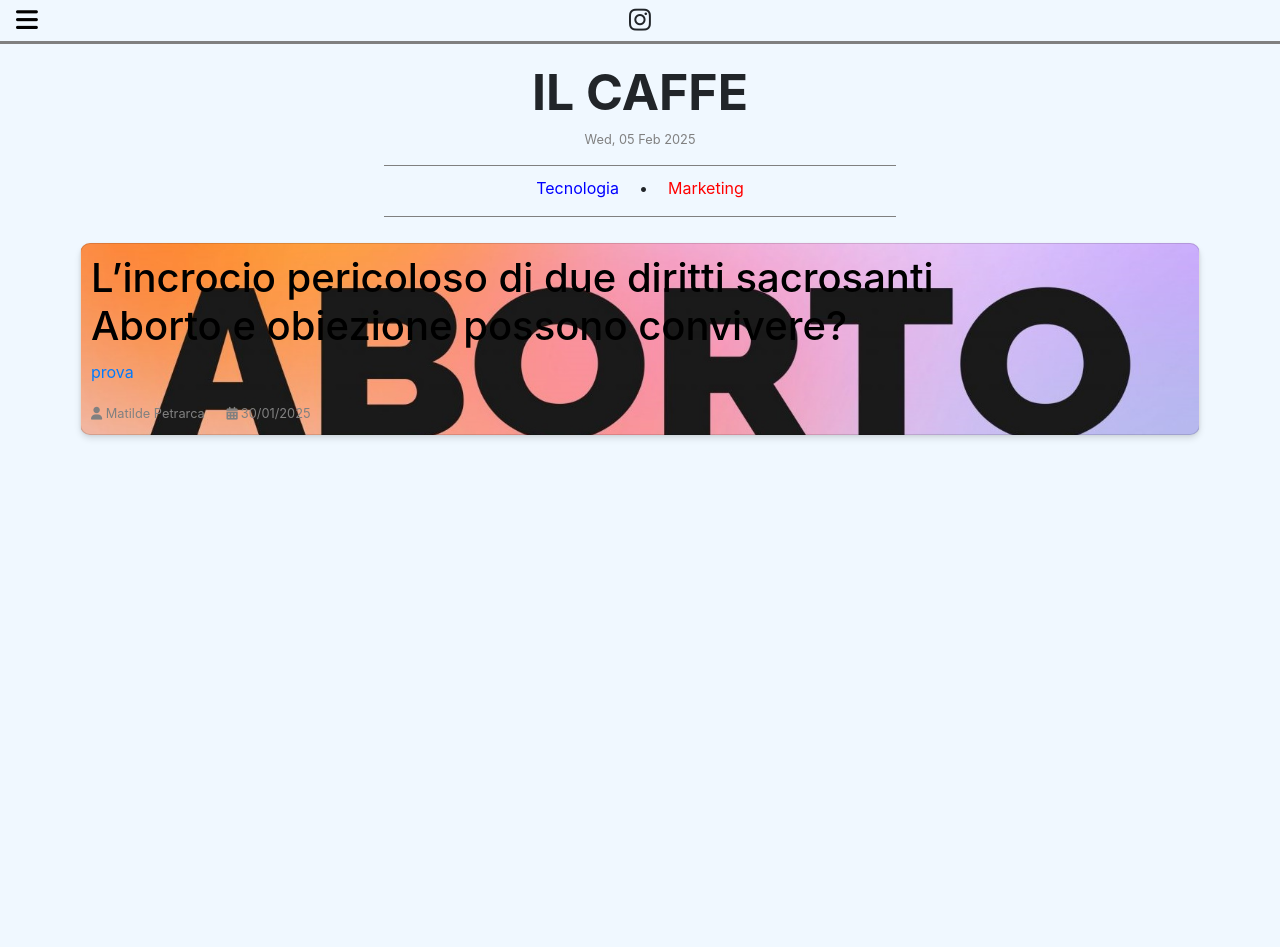
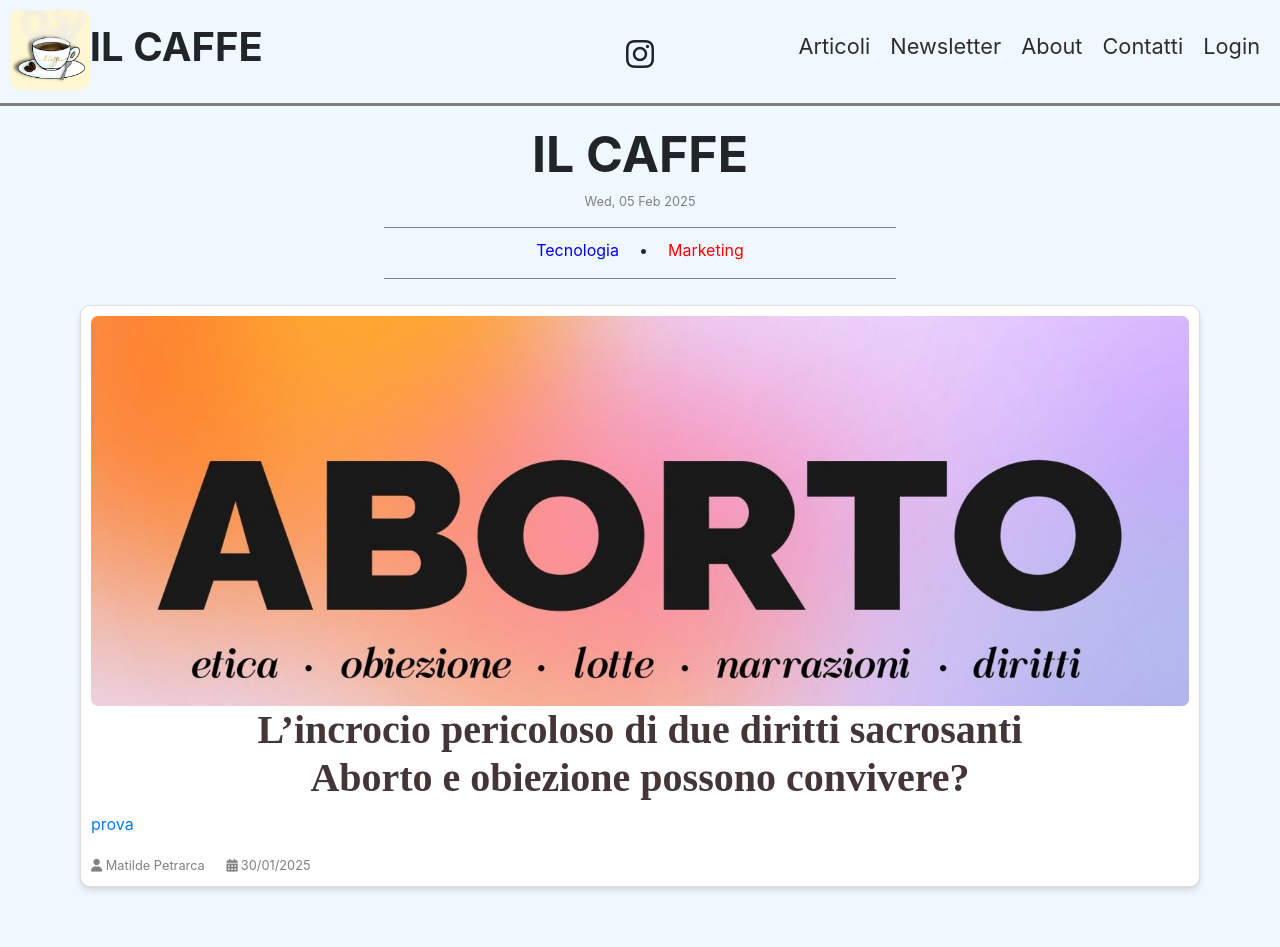
Before and after one commit to ilkamyz/ilcaffeimf, a Django app: page / in a window 1280 px wide. Before the commit the page ends 439 px from the top, so only its background shows below. Run offline with Django 5.2, Linux system fonts and the light colour scheme; data comes from the database, SQL or seed files in the repository; both versions use the stored data as it was after the commit; some libraries are stand-ins or nearby versions.

Commit message:
Aggiunta foto, modifica grafica

```diff
--- a/Giornalino/giornalino/articoli/admin.py
+++ b/Giornalino/giornalino/articoli/admin.py
@@ -29,6 +29,9 @@ class ArticoloAdmin(admin.ModelAdmin):
     list_display = ("titolo", "totale_mi_piace", "autore", "data_pubblicazione", "id")
     readonly_fields = ("data_pubblicazione",)
 
+    class Media:
+        js = ("https://cdn.ckeditor.com/ckeditor4/ckeditor.js",)
+
     # campi di ricerca
 
 
--- a/Giornalino/giornalino/articoli/templates/home.html
+++ b/Giornalino/giornalino/articoli/templates/home.html
@@ -22,6 +22,7 @@
             /* Necessario per il z-index */
             z-index: 1;
             /* Navbar sotto la sidebar */
+            display: none;
         }
 
         .bar {
@@ -51,6 +52,36 @@
             transform: translateX(0);
             transition: transform 0.5s ease-in-out;
         }
+
+        .navbar1 {
+            border-bottom: 1px gray solid;
+            box-shadow: 0 2px gray;
+            text-align: center;
+            justify-content: center;
+            font-size: 25px;
+            position: relative;
+            /* Necessario per il z-index */
+            z-index: 1;
+            /* Navbar sotto la sidebar */
+            max-height: 13vh;
+
+        }
+
+        .navbar1 img {
+            max-height: 10vh;
+            max-width: 100%;
+            height: auto;
+            object-fit: contain;
+            border-radius: 10px;
+        }
+
+        .bar1 {
+            position: absolute;
+            left: 0;
+            padding: 10px;
+        }
+
+
 
         .overlay {
             position: fixed;
@@ -174,6 +205,16 @@
             }
         }
 
+        @media (max-width: 900px) {
+            .navbar {
+                display: block;
+            }
+
+            .navbar1 {
+                display: none;
+            }
+        }
+
         @media (max-width: 600px) {
             .box {
                 flex: 1 1 100%;
@@ -242,7 +283,39 @@
 
     </div>
 
-    <div id="overlay" class="overlay"></div> <!-- Sovrapposizione scura -->
+
+
+
+    <div class="navbar1">
+        <div class="bar1"></div>
+        <div
+            style="display: flex; justify-content: space-between; align-items: center; padding: 10px; position: relative;">
+            <h1 style="font-weight: bold; text-align: center;"><img src="static/caffe.jpg">IL CAFFE</h1>
+            <div style="display: flex; margin: 0 0; font-size: 1.7vw; justify-content: center; align-items: center;">
+                <a class="utilities" href="{% url 'lista_articoli' %}" style="margin: 0 10px;">
+                    <p>Articoli</p>
+                </a>
+                <a class="utilities" href="{% url 'lista_articoli' %}" style="margin: 0 10px;">
+                    <p>Newsletter</p>
+                </a>
+                <a class="utilities" href="{% url 'lista_articoli' %}" style="margin: 0 10px;">
+                    <p>About</p>
+                </a>
+                <a class="utilities" href="{% url 'lista_articoli' %}" style="margin: 0 10px;">
+                    <p>Contatti</p>
+                </a>
+                <a class="utilities" href="{% url 'lista_articoli' %}" style="margin: 0 10px;">
+                    <p>Login</p>
+                </a>
+            </div>
+            <i class="fa-brands fa-instagram"
+                style="position: absolute; left: 50%; transform: translateX(-50%); font-size: 2.5vw; top: 50%; transform: translateY(-50%) translateX(-50%);"></i>
+        </div>
+    </div>
+
+
+    <div id=" overlay" class="overlay">
+    </div> <!-- Sovrapposizione scura -->
 
     <div id="elemento">
         <h1 style="text-align: center; font-weight: bold; font-size: 50px;">IL CAFFE</h1>
@@ -265,13 +338,17 @@
             {% for articolo in articoli %}
             {% if forloop.counter == 1 %}
             {% if articolo.immagine %}
-            <div class="card"
-                style="background-image: url('{{ articolo.immagine.url }}'); background-size: cover; background-position: center; background-repeat: no-repeat; display: flex;">
+            <div class="card">
                 {% else %}
                 <div class="card">
+
                     {% endif %}
-                    <a href="{% url 'dettaglio_articolo' articolo.id %}">
-                        <h1 style="color: black;">{{ articolo.titolo |safe }}</h1>
+                    <img src='{{ articolo.immagine.url }}'
+                        style=" object-fit: cover; padding: 0px; border-radius: 7px; width: 100%; height: 90%;"> <a
+                        href="{% url 'dettaglio_articolo' articolo.id %}">
+                        <h1
+                            style="color: rgb(68, 54, 54); text-align: center; font-weight: bold; font-family: 'Times New Roman', Times, serif;">
+                            {{ articolo.titolo |safe }}</h1>
                         <p class="info">{{ articolo.descrizione_breve |safe}}</p>
                         <small>
                             <i class="fas fa-user"></i> {{ articolo.autore }} &nbsp;&nbsp;&nbsp;&nbsp;
--- a/Giornalino/giornalino/static/css/ckeditor_custom.css
+++ b/Giornalino/giornalino/static/css/ckeditor_custom.css
@@ -1,4 +1,9 @@
 p {
     margin-top: 0px;
     margin-bottom: 0px;
+    /* Allinea verticalmente il testo */
 }
+
+img {
+    shape-outside: ellipse();
+}
```
Also changed, not shown: Giornalino/giornalino/articoli/templates/lista_articoli.html (+5 -3 lines), Giornalino/giornalino/articoli/migrations/0022_alter_articolo_contenuto_and_more.py (added), Giornalino/giornalino/db.sqlite3, Giornalino/giornalino/media/articoli/001_-_img_03.jpeg (added), Giornalino/giornalino/media/uploads/2025/02/05/001-img-01.png (added), Giornalino/giornalino/media/uploads/2025/02/05/001-img-01_SjWFt6r.png (added), Giornalino/giornalino/media/uploads/2025/02/05/001-img-01_YiONUTQ.png (added), Giornalino/giornalino/media/uploads/2025/02/05/001-img-02.png (added), Giornalino/giornalino/static/caffe.jpg (added).
